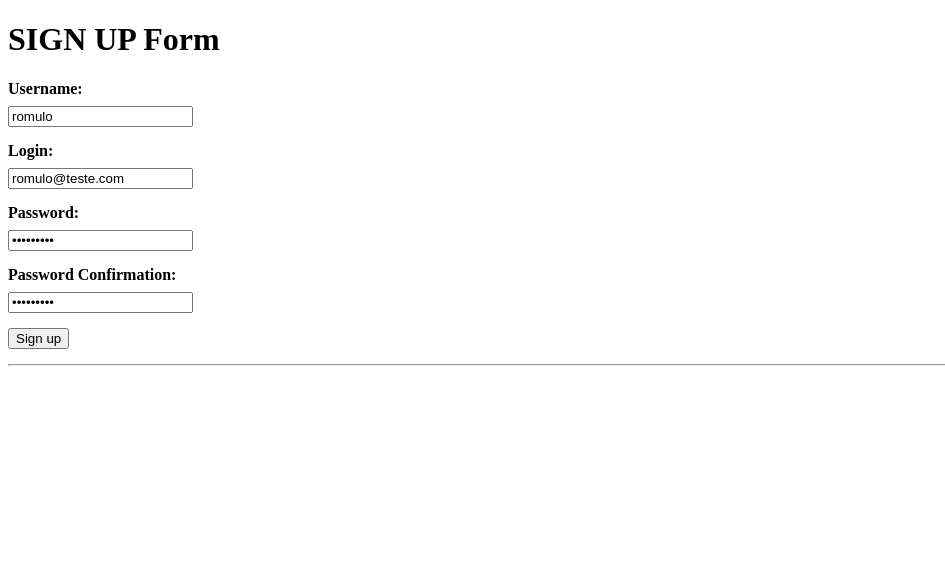
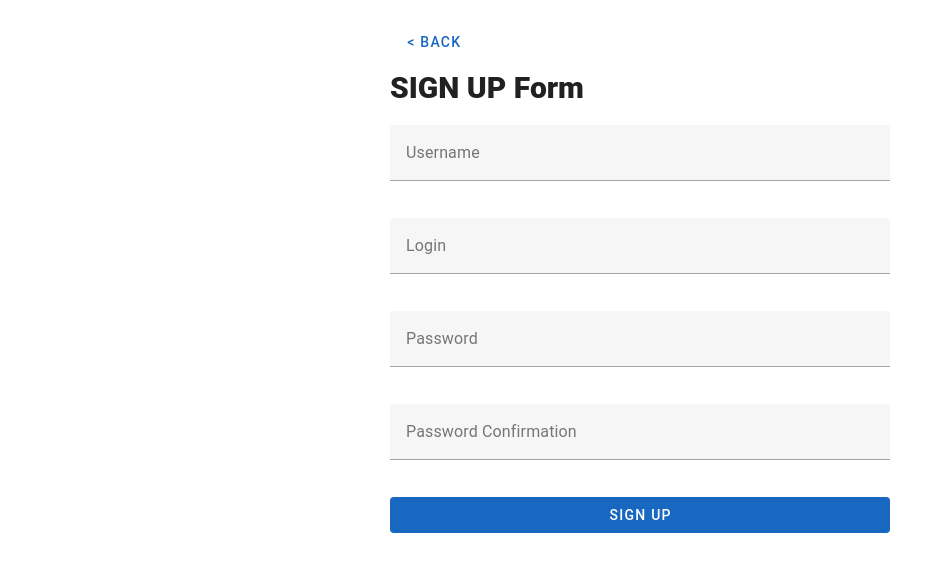
Before and after one commit to fssromulo/discovery-repositories, a Vue app: page /signup in a window 1280 px wide. Shown: the top 572 px of the page, without its empty margins (0-945 px from the left). Built offline with nearby package versions, Linux system fonts and the light colour scheme.

Commit message:
Added vuetify to make the pages prettier

```diff
--- a/package.json
+++ b/package.json
@@ -12,7 +12,8 @@
   },
   "dependencies": {
     "vue": "^3.2.45",
-    "vue-router": "^4.1.6"
+    "vue-router": "^4.1.6",
+    "vuetify": "^3.1.6"
   },
   "devDependencies": {
     "@rushstack/eslint-patch": "^1.1.4",
--- a/src/components/SignIn.vue
+++ b/src/components/SignIn.vue
@@ -1,36 +1,49 @@
 <template>
 	<div class="signInComponent">
-		<!-- RETIRAR DEPOIS -->
-		<h1>Sign in form</h1>
-		<form @submit.prevent="submitForm">
-			<div class="form-control" :class="{ invalid: !username.isValid }">
-				<label for="username-input">Username</label>
-				<input type="text" v-model.trim="username.val" id="username-input" @blur="clearValidity('username')"
-					placeholder="Username" />
-				<p v-if="!username.isValid && !formIsValid">UserName must have a valid value!</p>
-			</div>
-			<div class="form-control" :class="{ invalid: !password.isValid }">
-				<label for="password-input">Password</label>
-				<input type="password" v-model.trim="password.val" id="password-input" @blur="clearValidity('password')"
-					placeholder="Password" />
-				<p v-if="!password.isValid && !formIsValid">Password must have 6 or more characters!</p>
+		<v-sheet width="500" class="mx-auto">
+			<Title content="Sign in form"></Title>
+			<v-form @submit.prevent="submitForm">
+				<div class="form-control">
+					<v-text-field label="Username" v-model.trim="username.val" id="username-input"
+						@blur="clearValidity('username')"></v-text-field>
+					<v-alert v-if="!username.isValid && !formIsValid" text="UserName must have a valid value!"
+						color="error"></v-alert>
 				</div>
 				<div class="form-control">
-				<button type="submit"> Sign in </button>
+					<v-text-field type="password" label="Password" v-model.trim="password.val" id="password-input"
+						@blur="clearValidity('password')"></v-text-field>
+					<v-alert v-if="!password.isValid && !formIsValid" text="Password must have 6 or more characters!"
+						color="error"></v-alert>
 				</div>
+				<div class="form-control">
+					<v-btn :disabled="isLoading" variant="flat" color="primary" type="submit" style="width: 100%;">
+						Sign in
+					</v-btn>
+				</div>
+				<v-divider />
+				<div class="form-control" style="display: flex; flex-direction: row;justify-content: center;">
 					<p>
 						Don't have an account? <RouterLink to="/signup">Click here to sign up</RouterLink>
 					</p>
-			<hr />
-		</form>
+				</div>
+			</v-form>
+
+			<Overlay v-model="isLoading" :loading="isLoading"></Overlay>
+		</v-sheet>
 	</div>
 </template>
 
 <script lang="ts">
 import { defineComponent, ref, type Ref } from 'vue';
 import { useRouter } from 'vue-router';
+import Title from "../components/Title.vue";
+import Overlay from "@/components/overlay/Overlay.vue";
 
 export default defineComponent({
+	components: {
+		Title,
+		Overlay
+	},
 	props: {
 		content: { type: String, required: true, default: '' },
 		shouldShowFilters: { type: Boolean, required: false, default: false },
@@ -40,6 +53,7 @@ export default defineComponent({
 		const username: Ref<{ val: string, isValid: boolean }> = ref({ val: '', isValid: true });
 		const password: Ref<{ val: string, isValid: boolean }> = ref({ val: '', isValid: true });
 		const formIsValid: Ref<boolean> = ref(true);
+		const isLoading: Ref<boolean> = ref(false);
 		const router = useRouter();
 
 		function validateForm() {
@@ -74,9 +88,11 @@ export default defineComponent({
 		}
 
 		const submitForm = async (): Promise<void> => {
+			try {
 				validateForm();
 
 				if (formIsValid.value === true) {
+					isLoading.value = true;
 					const email = await emailFromUserName();
 					let url = "https://identitytoolkit.googleapis.com/v1/accounts:signInWithPassword?key=AIzaSyCoG9_oLjMpmAxVhlYRqnStbTpdWiMTS1A";
 
@@ -107,14 +123,22 @@ export default defineComponent({
 
 					localStorage.setItem("token", responseData.idToken);
 					localStorage.setItem("userData", JSON.stringify(data));
+					isLoading.value = false;
 					router.replace('/discovery');
 				}
+			} catch (error) {
+				isLoading.value = false;
+				console.error("It not possible logged you in.", error);
+				alert("It not possible logged you in.");
+			}
+
 		}
 
 		return {
 			username,
 			password,
 			formIsValid,
+			isLoading,
 			submitForm,
 			clearValidity
 		}
--- /dev/null
+++ b/src/components/overlay/Overlay.vue
@@ -0,0 +1,25 @@
+<template>
+    <v-overlay :model-value="modelValue" class="align-center justify-center">
+        <v-progress-circular color="primary" indeterminate size="64"></v-progress-circular>
+    </v-overlay>
+</template>
+
+<script setup lang="ts">
+import { computed, ref } from 'vue';
+
+const props = defineProps<{
+    loading: boolean;
+}>();
+
+const modelComponent = ref(props.loading)
+
+const modelValue = computed({
+    get() {
+        return modelComponent.value
+    },
+    set(val) {
+        modelComponent.value = val
+    }
+})
+
+</script>
--- a/src/main.ts
+++ b/src/main.ts
@@ -4,8 +4,21 @@ import router from "./router";
 
 import "./assets/main.css";
 
+// Vuetify - Begin
+import "vuetify/styles";
+import { createVuetify } from "vuetify";
+import * as components from "vuetify/components";
+import * as directives from "vuetify/directives";
+
+const vuetify = createVuetify({
+	components,
+	directives,
+});
+// Vuetify - END
+
 const app = createApp(App);
 
+app.use(vuetify);
 app.use(router);
 
 app.mount("#app");
--- a/src/views/SignupView.vue
+++ b/src/views/SignupView.vue
@@ -1,54 +1,71 @@
 <template>
     <div class="signInComponent">
-        <!-- RETIRAR DEPOIS -->
-        <h1>SIGN UP Form</h1>
-        <form @submit.prevent="submitForm">
-            <div class="form-control" :class="{ invalid: !username.isValid || username.alreadyExists }">
-                <label for="username-input">Username:</label>
-                <input type="text" v-model.trim="username.val" id="username-input" @blur="clearValidity('username')"
-                    placeholder="Username" />
-                <p v-if="!username.isValid && !formIsValid">UserName must have a valid value!</p>
-                <p v-if="username.alreadyExists && !formIsValid">This username already have been chosen, please pick
-                    another one!</p>
-            </div>
-            <div class="form-control" :class="{ invalid: !login.isValid || login.alreadyExists }">
-                <label for="email-input">Login:</label>
-                <input type="email" v-model.trim="login.val" id="email-input" @blur="clearValidity('login')"
-                    placeholder="E-mail" />
-                <p v-if="!login.isValid && !formIsValid">E-mail must have a valid value!</p>
-                <p v-if="login.alreadyExists && !formIsValid">This e-mail already have been chosen, please pick
-                    another one!</p>
-            </div>
-            <div class="form-control" :class="{ invalid: !password.isValid }">
-                <label for="password-input">Password:</label>
-                <input type="password" v-model.trim="password.val" id="password-input" @blur="clearValidity('password')"
-                    placeholder="Password" />
-                <p v-if="!password.isValid && !formIsValid">Password must have 6 or more characters!</p>
-            </div>
-            <div class="form-control" :class="{ invalid: !passwordConfirmation.isValid }">
-                <label for="passwordConfirmation-input">Password Confirmation:</label>
-                <input type="password" v-model.trim="passwordConfirmation.val" id="passwordConfirmation-input"
-                    @blur="clearValidity('passwordConfirmation')" placeholder="Password" />
-                <p v-if="!passwordConfirmation.isValid && !formIsValid">Password Confirmation doesn't match!</p>
+
+        <v-sheet width="500" class="mx-auto"><br />
+            <v-btn :disabled="isLoading" variant="text" color="primary" type="button" @click="goBack">
+                &lt; Back
+            </v-btn>
+            <Title content="SIGN UP Form"></Title>
+            <v-form @submit.prevent="submitForm">
+                <div class="form-control">
+
+                    <v-text-field label="Username" v-model.trim="username.val" id="username-input"
+                        @blur="clearValidity('username')"></v-text-field>
+                    <v-alert v-if="!username.isValid && !formIsValid" text="UserName must have a valid value!"
+                        color="error"></v-alert>
+                    <v-alert v-if="username.alreadyExists && !formIsValid"
+                        text="This username already have been chosen, please pick
+                                                                                                                                another one!" color="error"></v-alert>
+
                 </div>
                 <div class="form-control">
-                <button type="submit"> Sign up </button>
+                    <v-text-field type="email" label="Login" v-model.trim="login.val" id="login-input"
+                        @blur="clearValidity('login')"></v-text-field>
+                    <v-alert v-if="!login.isValid && !formIsValid" text="E-mail must have a valid value!"
+                        color="error"></v-alert>
+                    <v-alert v-if="login.alreadyExists && !formIsValid"
+                        text="This e-mail already have been chosen, please pick
+                                                                                                                                another one!" color="error"></v-alert>
+
+                </div>
+                <div class="form-control">
+                    <v-text-field type="password" label="Password" v-model.trim="password.val" id="password-input"
+                        @blur="clearValidity('password')"></v-text-field>
+                    <v-alert v-if="!password.isValid && !formIsValid" text="Password must have 6 or more characters!"
+                        color="error"></v-alert>
+                </div>
+                <div class="form-control">
+
+                    <v-text-field type="password" label="Password Confirmation" v-model.trim="passwordConfirmation.val"
+                        id="passwordConfirmation-input" @blur="clearValidity('password')"></v-text-field>
+                    <v-alert v-if="!passwordConfirmation.isValid && !formIsValid" text="Passwords doesn't match each other!"
+                        color="error"></v-alert>
                 </div>
 
-            <hr />
-            <h1 v-if="loading">
-                carregando...
-            </h1>
+                <div class="form-control">
+                    <v-btn :disabled="isLoading" variant="flat" color="primary" type="submit" style="width: 100%;">
+                        Sign up
+                    </v-btn>
+                </div>
 
-        </form>
+            </v-form>
+
+            <Overlay v-model="isLoading" :loading="isLoading"></Overlay>
+        </v-sheet>
     </div>
 </template>
 
 <script lang="ts">
 import { defineComponent, ref, type Ref } from 'vue';
 import { useRouter } from 'vue-router';
+import Overlay from "@/components/overlay/Overlay.vue";
+import Title from "../components/Title.vue";
 
 export default defineComponent({
+    components: {
+        Title,
+        Overlay
+    },
     props: {
         content: { type: String, required: true, default: '' },
         shouldShowFilters: { type: Boolean, required: false, default: false },
@@ -57,12 +74,12 @@ export default defineComponent({
     setup() {
         const router = useRouter();
 
-        const username: Ref<{ val: string, isValid: boolean, alreadyExists: boolean }> = ref({ val: 'romulo', isValid: true, alreadyExists: false });
-        const password: Ref<{ val: string, isValid: boolean }> = ref({ val: 'romulo123', isValid: true });
-        const login: Ref<{ val: string, isValid: boolean, alreadyExists: boolean }> = ref({ val: 'romulo@teste.com', isValid: true, alreadyExists: false });
-        const passwordConfirmation: Ref<{ val: string, isValid: boolean }> = ref({ val: 'romulo123', isValid: true });
+        const username: Ref<{ val: string, isValid: boolean, alreadyExists: boolean }> = ref({ val: '', isValid: true, alreadyExists: false });
+        const password: Ref<{ val: string, isValid: boolean }> = ref({ val: '', isValid: true });
+        const login: Ref<{ val: string, isValid: boolean, alreadyExists: boolean }> = ref({ val: '', isValid: true, alreadyExists: false });
+        const passwordConfirmation: Ref<{ val: string, isValid: boolean }> = ref({ val: '', isValid: true });
         const formIsValid: Ref<boolean> = ref(true);
-        const loading: Ref<boolean> = ref(false);
+        const isLoading: Ref<boolean> = ref(false);
 
         function validateEmail(): boolean {
             return (/^\w+([\.-]?\w+)*@\w+([\.-]?\w+)*(\.\w{2,3})+$/.test(login.value.val)) ?? false;
@@ -91,32 +108,38 @@ export default defineComponent({
             if (username.value.val.length === 0) {
                 username.value.isValid = false;
                 formIsValid.value = false;
+                isLoading.value = false;
             }
 
             const list = await userNamesListAlreadyExists();
             if (list.usernameList.includes(username.value.val)) {
                 username.value.alreadyExists = true;
                 formIsValid.value = false;
+                isLoading.value = false;
             }
 
             if (login.value.val.length === 0 && !validateEmail()) {
                 login.value.isValid = false;
                 formIsValid.value = false;
+                isLoading.value = false;
             }
 
             if (list.emailList.includes(login.value.val)) {
                 login.value.alreadyExists = true;
                 formIsValid.value = false;
+                isLoading.value = false;
             }
 
             if (password.value.val.length < 6) {
                 password.value.isValid = false;
                 formIsValid.value = false;
+                isLoading.value = false;
             }
 
             if (password.value.val !== passwordConfirmation.value.val) {
                 passwordConfirmation.value.isValid = false;
                 formIsValid.value = false;
+                isLoading.value = false;
             }
         }
 
@@ -127,10 +150,12 @@ export default defineComponent({
         }
 
         const submitForm = async (): Promise<void> => {
-            validateForm();
+            isLoading.value = true;
+            await validateForm();
 
+            try {
                 if (formIsValid.value === true) {
-                loading.value = true;
+
                     const data = {
                         username: username.value.val,
                         email: login.value.val,
@@ -175,9 +200,19 @@ export default defineComponent({
                     }
 
                     localStorage.setItem("userData", JSON.stringify(data));
-                loading.value = false;
+                    isLoading.value = false;
                     router.replace('/discovery');
                 }
+            } catch (error) {
+                isLoading.value = false;
+                console.error("It not possible logged you in.", error);
+                alert("It not possible logged you in.");
+            }
+
+        }
+
+        function goBack(): void {
+            router.back();
         }
 
         return {
@@ -186,9 +221,10 @@ export default defineComponent({
             passwordConfirmation,
             login,
             formIsValid,
-            loading,
+            isLoading,
             submitForm,
-            clearValidity
+            clearValidity,
+            goBack,
         }
     },
 
--- a/src/views/UsernameView.vue
+++ b/src/views/UsernameView.vue
@@ -1,38 +1,42 @@
 <template>
 	<div class="username">
+		<v-sheet width="500" class="mx-auto">
 			<Title content="My Account"></Title>
-		<form @submit.prevent="submitForm">
-			<div class="form-control" :class="{ invalid: !username.isValid }">
-				<label for="username-input">Username*</label>
-				<input type="text" v-model.trim="username.val" id="username-input" @blur="clearValidity('username')"
-					placeholder="Username" />
-				<p v-if="!username.isValid && !formIsValid">UserName must have a valid value!</p>
-			</div>
-			<div class="form-control" :class="{ invalid: !email.isValid }">
-				<label for="email-input">E-mail*</label>
-				<input type="email" v-model.trim="email.val" id="email-input" @blur="clearValidity('email')"
-					placeholder="E-mail" />
-				<p v-if="!email.isValid && !formIsValid">E-mail must have a valid value!</p>
+			<v-form @submit.prevent="submitForm">
+				<div class="form-control">
+					<v-text-field label="Username" v-model.trim="username.val" id="username-input"
+						@blur="clearValidity('username')"></v-text-field>
+					<v-alert v-if="!username.isValid && !formIsValid" text="UserName must have a valid value!"
+						color="error"></v-alert>
 				</div>
 				<div class="form-control">
-				<button type="submit"> Save </button>
+					<v-text-field label="E-mail" v-model.trim="email.val" id="email-input"
+						@blur="clearValidity('email')"></v-text-field>
 
+					<v-alert closable v-if="!email.isValid && !formIsValid" text="E-mail must have a valid value!"
+						color="error"></v-alert>
 				</div>
-			<hr />
-			Username --> {{ username }} <br />
-			E-mail --> {{ email }}
-		</form>
+				<div class="form-control">
+					<v-btn :disabled="isLoading" variant="flat" color="primary" type="submit">
+						Save
+					</v-btn>
+				</div>
+			</v-form>
+			<Overlay v-model="isLoading" :loading="isLoading"></Overlay>
+		</v-sheet>
 	</div>
 </template>
 
 <script lang="ts">
 import { defineComponent, ref, type Ref } from 'vue';
 import { useRouter } from "vue-router";
-import Title from "../components/Title.vue";
+import Overlay from "@/components/overlay/Overlay.vue";
+import Title from "@/components/Title.vue";
 
 export default defineComponent({
 	components: {
-		Title
+		Title,
+		Overlay
 	},
 	props: {
 		content: { type: String, required: true, default: '' },
@@ -46,6 +50,7 @@ export default defineComponent({
 		const username: Ref<{ val: string, isValid: boolean }> = ref({ val: userLocalStorage?.username ?? '', isValid: true });
 		const email: Ref<{ val: string, isValid: boolean }> = ref({ val: userLocalStorage?.email ?? '', isValid: true });
 		let formIsValid: Ref<boolean> = ref(true);
+		const isLoading: Ref<boolean> = ref(false);
 
 		function validateEmail(): boolean {
 			return (/^\w+([\.-]?\w+)*@\w+([\.-]?\w+)*(\.\w{2,3})+$/.test(email.value.val)) ?? false;
@@ -70,11 +75,12 @@ export default defineComponent({
 		}
 
 		const submitForm = async (): Promise<void> => {
+			try {
 				validateForm();
 				if (formIsValid.value === true) {
 					const token = localStorage.getItem('token') ?? '';
+					isLoading.value = true;
 
-				// Salvar o user no banco do FIREBASE
 					const authUrl = `auth=${token}`;
 					const urlSaveUser = `https://discovery-repositories-default-rtdb.firebaseio.com/users/${userLocalStorage.idUser}/.json?${authUrl}`;
 
@@ -97,15 +103,22 @@ export default defineComponent({
 					}
 
 					localStorage.setItem("userData", JSON.stringify(data));
-
+					isLoading.value = false;
 					router.replace('/discovery');
 				}
+			} catch (error) {
+				isLoading.value = false;
+				console.error("It not possible save your changes.", error);
+				alert("It not possible save your changes.");
+			}
+
 		}
 
 		return {
 			username,
 			email,
 			formIsValid,
+			isLoading,
 			submitForm,
 			clearValidity
 		}
```
Also changed, not shown: 1 other file (tests, documents, lock files or other folders). Lines whose indentation alone changed are shown as unchanged.
